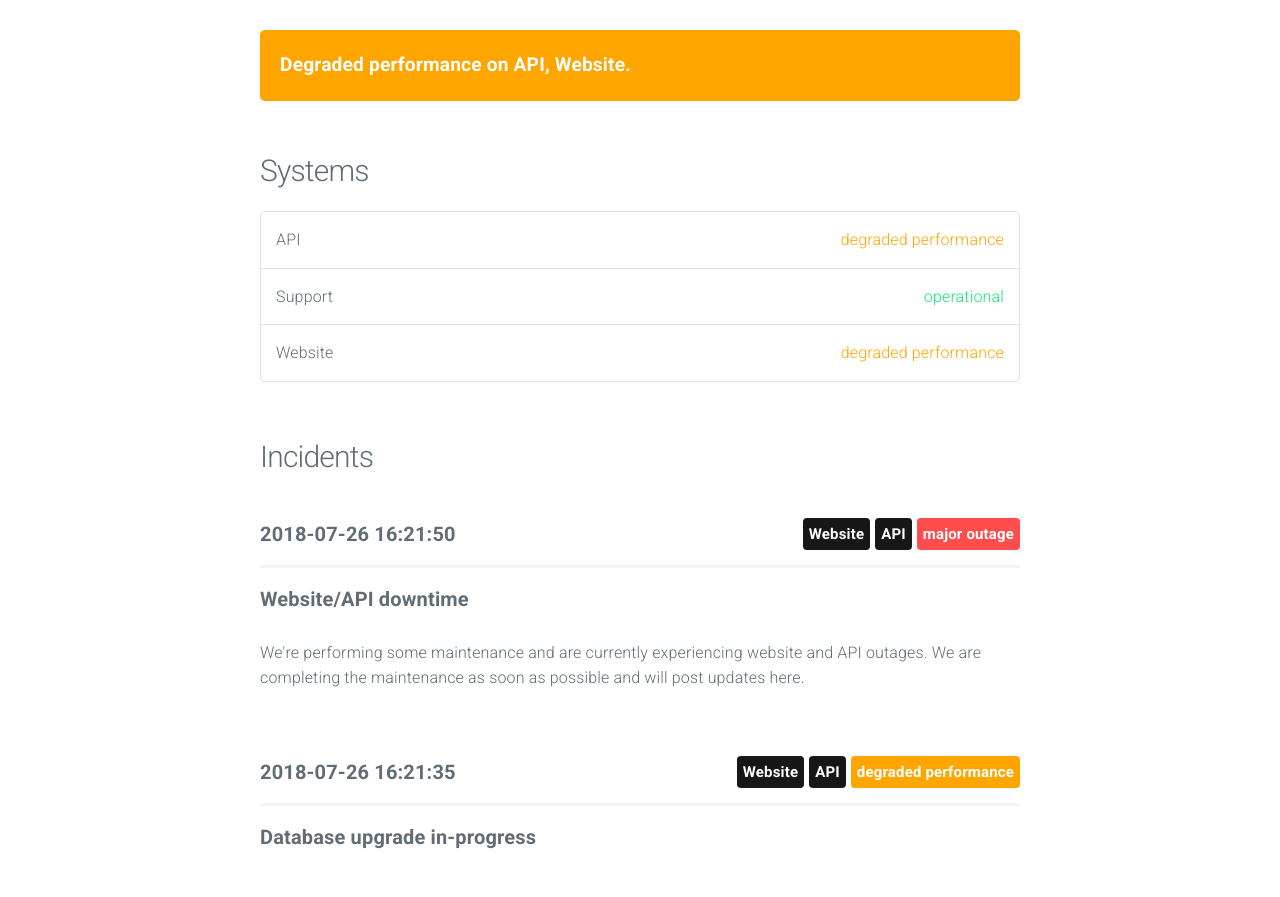
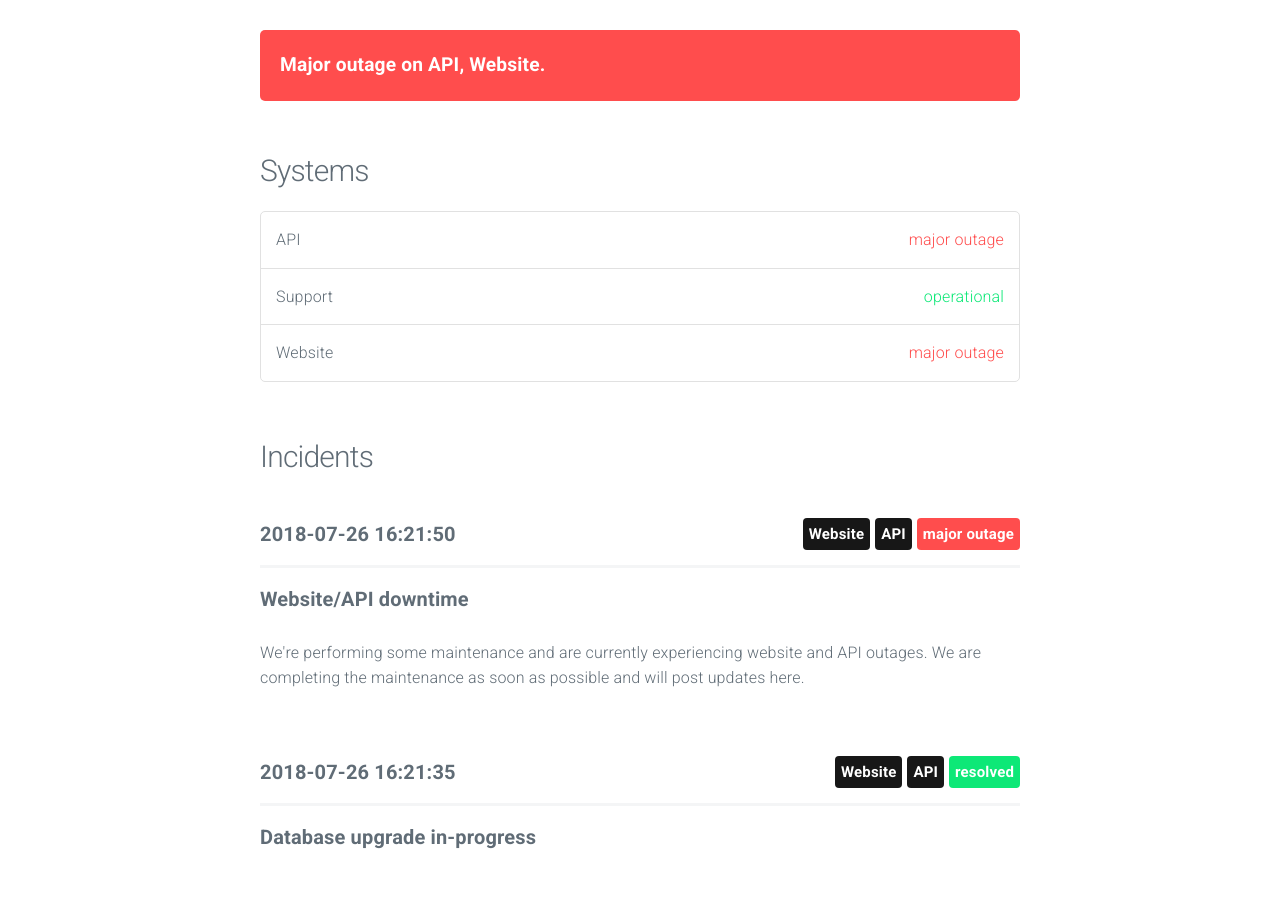
Before and after one commit to SimplyRETS/status.simplyrets.com, a plain HTML site: page index.html in a window 1280 px wide. Shown: the part 55-952 px from the top of the page. Drawn offline with nearby package versions, Linux system fonts and the light colour scheme.

Commit message:
update index

```diff
--- a/index.html
+++ b/index.html
@@ -29,8 +29,8 @@
 			<section class="container" id="main">
 
 
-					<div class="panel degraded performance">
-						Degraded performance on API, Website.
+					<div class="panel major outage">
+						Major outage on API, Website.
 					</div>
 
 
@@ -39,7 +39,7 @@
 				<ul class="systems">
 
 					<li>
-						API <span class="status degraded performance">degraded performance</span>
+						API <span class="status major outage">major outage</span>
 					</li>
 
 					<li>
@@ -47,7 +47,7 @@
 					</li>
 
 					<li>
-						Website <span class="status degraded performance">degraded performance</span>
+						Website <span class="status major outage">major outage</span>
 					</li>
 
 				</ul>
@@ -78,7 +78,7 @@
 						<span class="date">2018-07-26 16:21:35</span>
 
 
-							<span class="label degraded performance float-right">degraded performance</span>
+							<span class="label operational float-right">resolved</span>
 
 
 							<span class="label system float-right">API</span>
```
